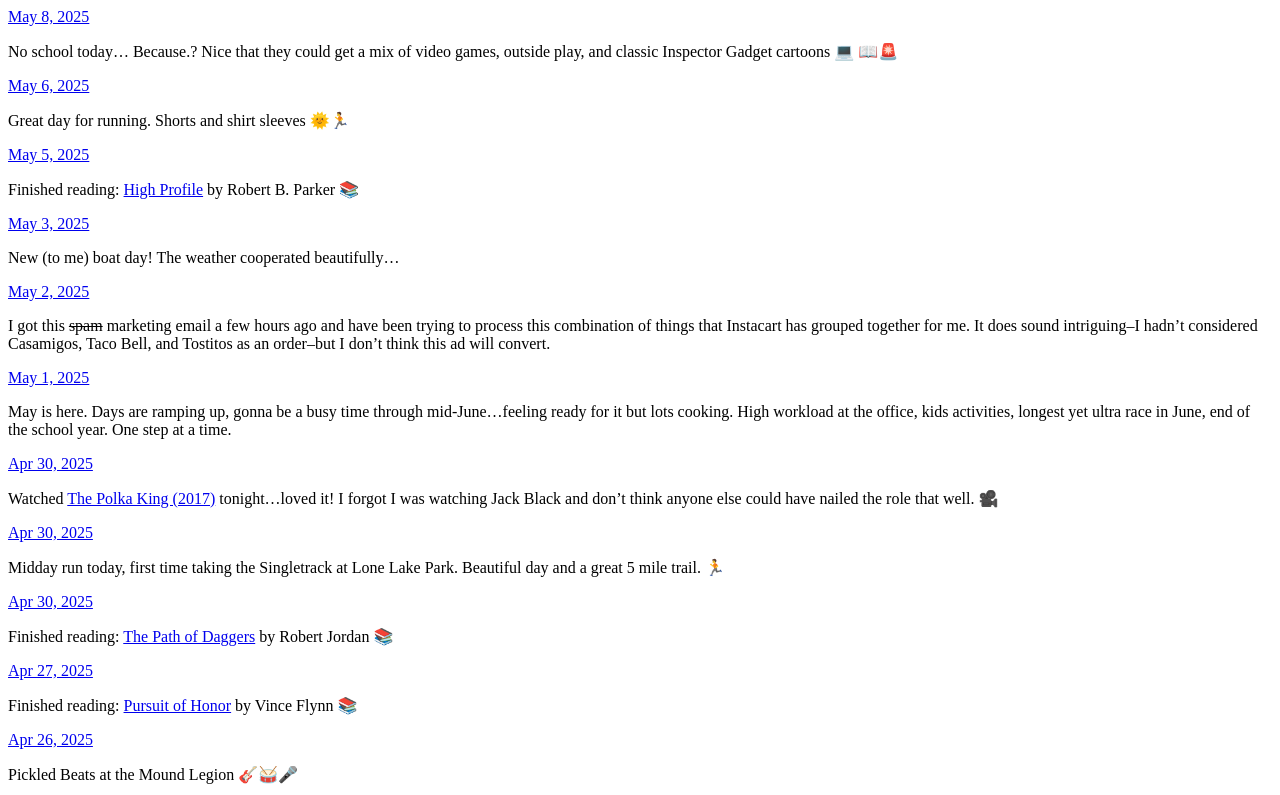
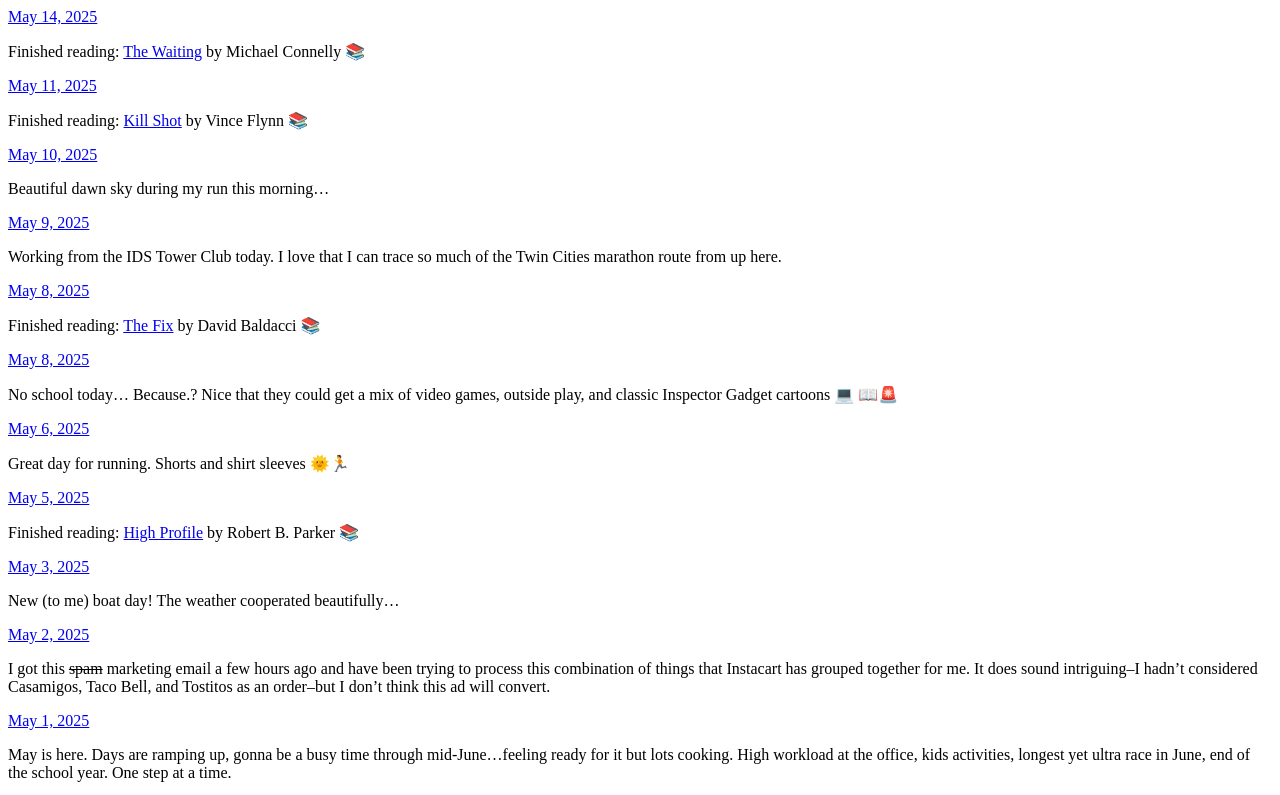
Before and after one commit to mathyousee/mathyousee.micro.blog.backup, a plain HTML site: page index.html in a window 1280 px wide. Shown: the top 795 px of the page. Drawn offline with Linux system fonts and the light colour scheme.

Commit message:
Archiving from Micro.blog.

```diff
--- a/index.html
+++ b/index.html
@@ -21,6 +21,63 @@
 <div class="h-feed">
 
 
+
+	  <div class="h-entry">
+
+
+		<a href="https://notes.matthewcanderson.com/2025/05/14/finished-reading-the-waiting-by.html" class="u-url"><time class="dt-published" datetime="2025-05-14 06:46:16 -0500">May 14, 2025</time></a>
+
+		<div class="e-content">
+			 <p>Finished reading: <a href="https://micro.blog/books/9780316563796">The Waiting</a> by Michael Connelly 📚</p>
+
+		</div>
+	  </div>
+
+	  <div class="h-entry">
+
+
+		<a href="https://notes.matthewcanderson.com/2025/05/11/finished-reading-kill-shot-by.html" class="u-url"><time class="dt-published" datetime="2025-05-11 12:26:49 -0500">May 11, 2025</time></a>
+
+		<div class="e-content">
+			 <p>Finished reading: <a href="https://micro.blog/books/9781416595229">Kill Shot</a> by Vince Flynn 📚</p>
+
+		</div>
+	  </div>
+
+	  <div class="h-entry">
+
+
+		<a href="https://notes.matthewcanderson.com/2025/05/10/beautiful-dawn-sky-during-my.html" class="u-url"><time class="dt-published" datetime="2025-05-10 21:13:48 -0500">May 10, 2025</time></a>
+
+		<div class="e-content">
+			 <p>Beautiful dawn sky during my run this morning&hellip;</p>
+<!-- raw HTML omitted -->
+
+		</div>
+	  </div>
+
+	  <div class="h-entry">
+
+
+		<a href="https://notes.matthewcanderson.com/2025/05/09/working-from-the-ids-tower.html" class="u-url"><time class="dt-published" datetime="2025-05-09 13:42:01 -0500">May 9, 2025</time></a>
+
+		<div class="e-content">
+			 <p>Working from the IDS Tower Club today. I love that I can trace so much of the Twin Cities marathon route from up here.</p>
+<!-- raw HTML omitted -->
+
+		</div>
+	  </div>
+
+	  <div class="h-entry">
+
+
+		<a href="https://notes.matthewcanderson.com/2025/05/08/finished-reading-the-fix-by.html" class="u-url"><time class="dt-published" datetime="2025-05-08 22:48:13 -0500">May 8, 2025</time></a>
+
+		<div class="e-content">
+			 <p>Finished reading: <a href="https://micro.blog/books/9781455586554">The Fix</a> by David Baldacci 📚</p>
+
+		</div>
+	  </div>
 
 	  <div class="h-entry">
 
```
